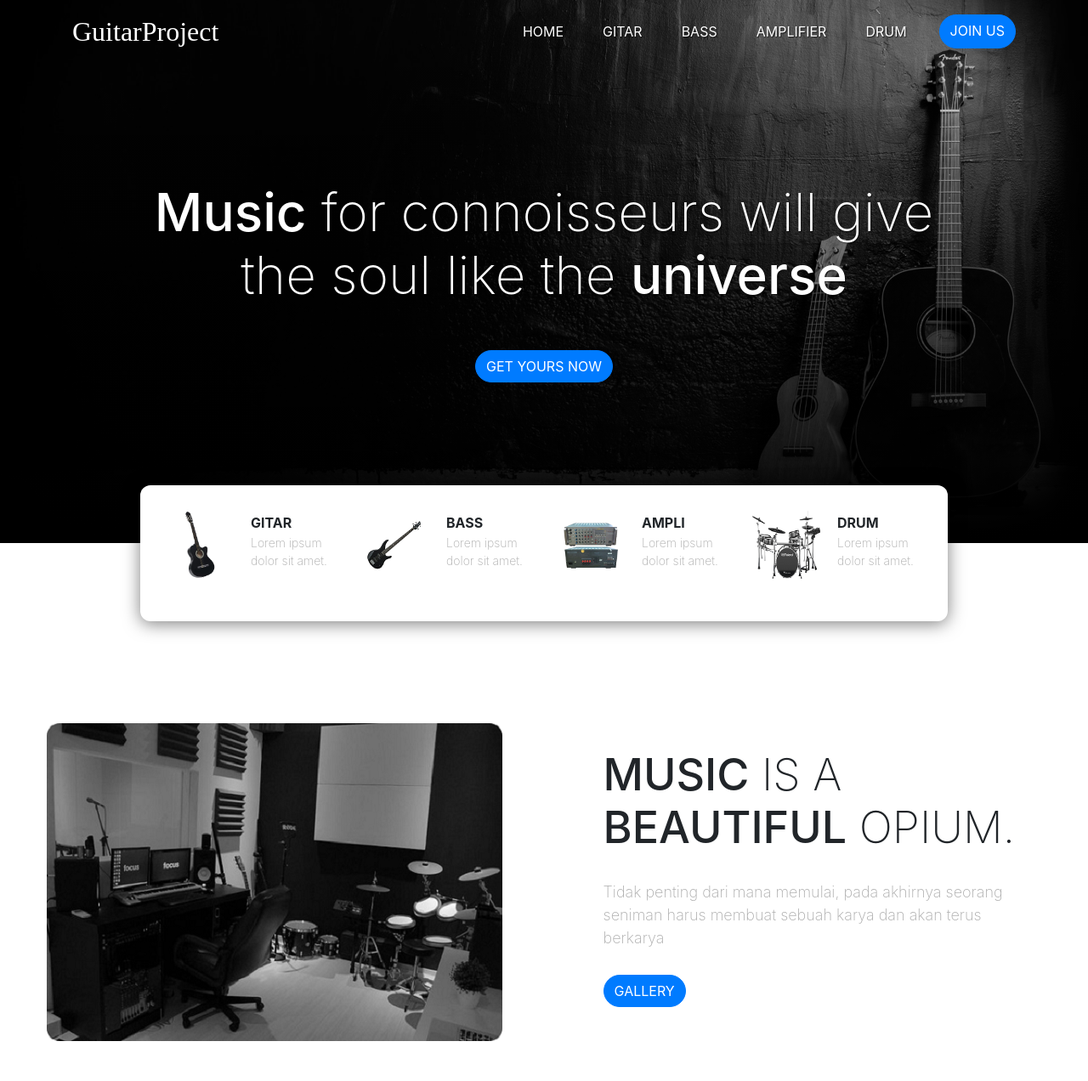
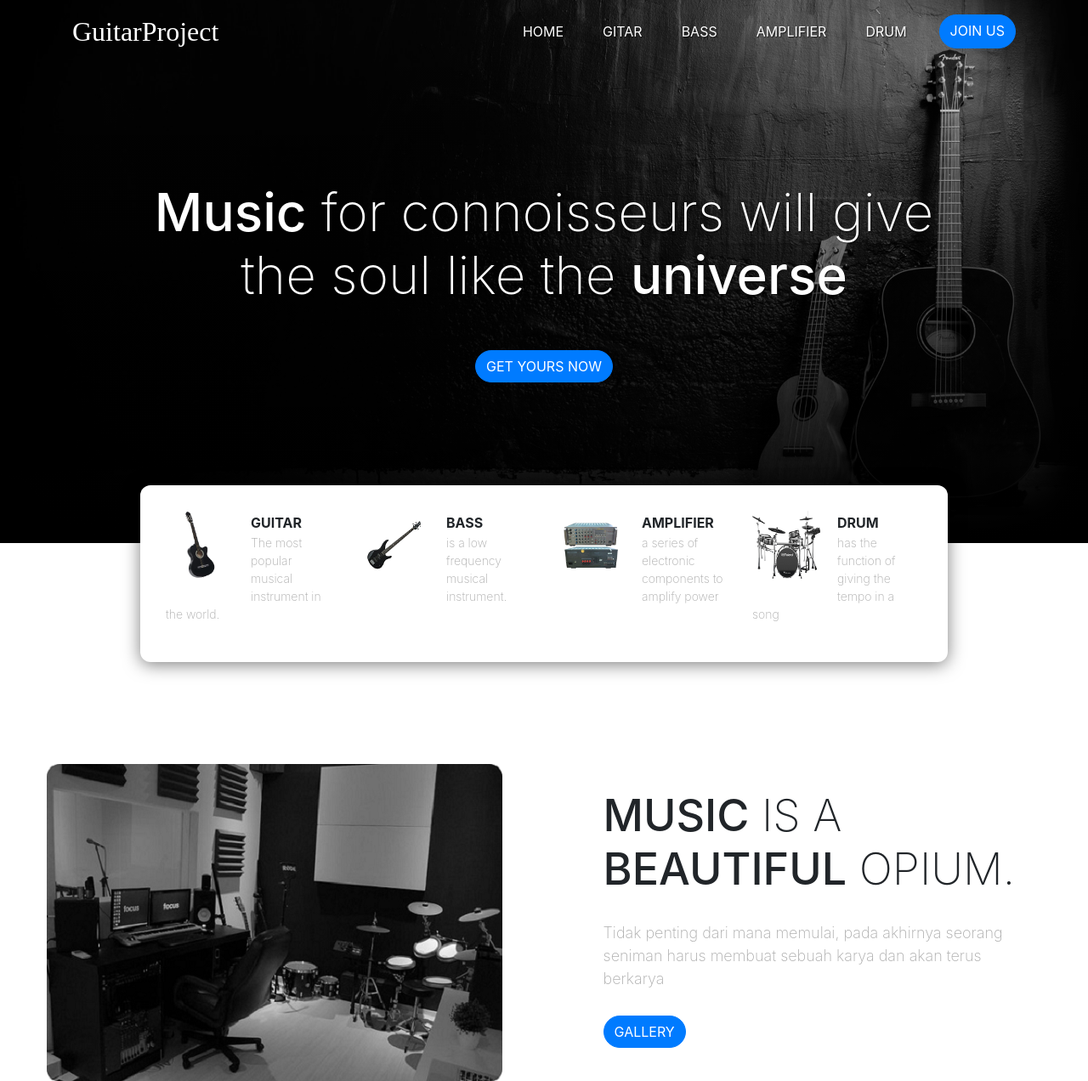
Before and after one commit to naufalfawwazi/fullstack-16, a CodeIgniter app: page /fullstack-16/home in a window 1280 px wide. Shown: the top 1272 px of the page at 85% size. Run offline with CodeIgniter, Linux system fonts and the light colour scheme; some web fonts are replaced.

Commit message:
Update index.php

```diff
--- a/application/views/home/index.php
+++ b/application/views/home/index.php
@@ -18,24 +18,24 @@
       <div class="row">
 
         <div class="col-lg">
-          <img src="<?= base_url('assets/img/panel1.png') ?>" alt="GITAR" class="float-left" />
-          <h4>Gitar</h4>
-          <p>Lorem ipsum dolor sit amet.</p>
+          <img src="<?= base_url('assets/img/panel1.png') ?>" alt="GUITAR" class="float-left" />
+          <h4>Guitar</h4>
+          <p>The most popular musical instrument in the world.</p>
         </div>
         <div class="col-lg">
           <img src="<?= base_url('assets/img/panel2.png') ?>" alt="BASS" class="float-left" />
           <h4>Bass</h4>
-          <p>Lorem ipsum dolor sit amet.</p>
+          <p>is a low frequency musical instrument.</p>
         </div>
         <div class="col-lg">
           <img src="<?= base_url('assets/img/panel3.png') ?>" alt="AMPLI" class="float-left" />
-          <h4>Ampli</h4>
-          <p>Lorem ipsum dolor sit amet.</p>
+          <h4>Amplifier</h4>
+          <p>a series of electronic components to amplify power</p>
         </div>
         <div class="col-lg">
           <img src="<?= base_url('assets/img/panel4.png') ?>" alt="DRUM" class="float-left" />
           <h4>Drum</h4>
-          <p>Lorem ipsum dolor sit amet.</p>
+          <p>has the function of giving the tempo in a song</p>
         </div>
 
       </div>
```
